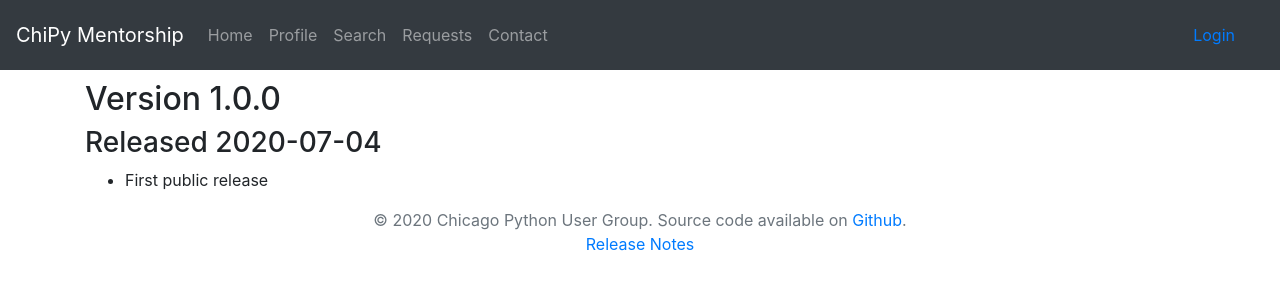
After one commit to chicagopython/buddy_mentorship, a Django app: page /release_notes/ in a window 1280 px wide. The commit adds this page. Shown: the top 300 px of the page. Run offline with Django 3.2, Linux system fonts and the light colour scheme; parts of the project's set-up code (start-up, migrations or seed data) failed here and were passed over; some libraries are stand-ins or nearby versions.

Commit message:
add release notes page

```diff
--- a/buddy_mentorship/templates/buddy_mentorship/base.html
+++ b/buddy_mentorship/templates/buddy_mentorship/base.html
@@ -95,6 +95,9 @@
         &copy; {% now "Y" %} {% trans "Chicago Python User Group" %}. {% trans "Source code available on " %}<a
           href="https://github.com/chicagopython/buddy_mentorship" target="_blank">Github</a>.
       </span>
+      <div>
+        <a href="{% url 'release_notes' %}">Release Notes</a>
+      </div>
     </div>
   </footer>
 
--- /dev/null
+++ b/buddy_mentorship/templates/buddy_mentorship/release_notes.html
@@ -0,0 +1,30 @@
+{% extends 'buddy_mentorship/base.html' %}
+
+{% block title %}
+	Releasee Notes
+{% endblock title %}
+
+{% block content %}
+    {% comment %} <h2>Version 1.1.0</h2>
+    <h3>Unreleased</h3>
+    <h4>Added:</h4>
+    <ul>
+        <li>Release notes page</li>
+    </ul>
+    <h4>Changed:</h4>
+    <ul>
+        <li>Going to a page that requires a login no longer auto redirects the user to Github.</li>
+        <li>Github link opens in new a tab.</li>
+    </ul>
+    <h4>Fixed:</h4>
+    <ul>
+        <li>Users can now view another user's profile page before creating their own.</li>
+    </ul>
+    <hr/> {% endcomment %}
+
+    <h2>Version 1.0.0</h2>
+    <h3>Released 2020-07-04</h3>
+    <ul>
+        <li>First public release</li>
+    </ul>
+{% endblock content %}
--- a/buddy_mentorship/urls.py
+++ b/buddy_mentorship/urls.py
@@ -14,6 +14,7 @@ Including another URLconf
     2. Add a URL to urlpatterns:  path('blog/', include('blog.urls'))
 """
 from django.contrib import admin
+from django.views.generic import TemplateView
 from django.urls import include, path
 
 from . import views
@@ -39,4 +40,9 @@ urlpatterns = [
     ),
     path("social/", include("social_django.urls", namespace="social")),
     path("search/", views.Search.as_view(), name="search"),
+    path(
+        "release_notes/",
+        TemplateView.as_view(template_name="buddy_mentorship/release_notes.html"),
+        name="release_notes",
+    ),
 ]
```
